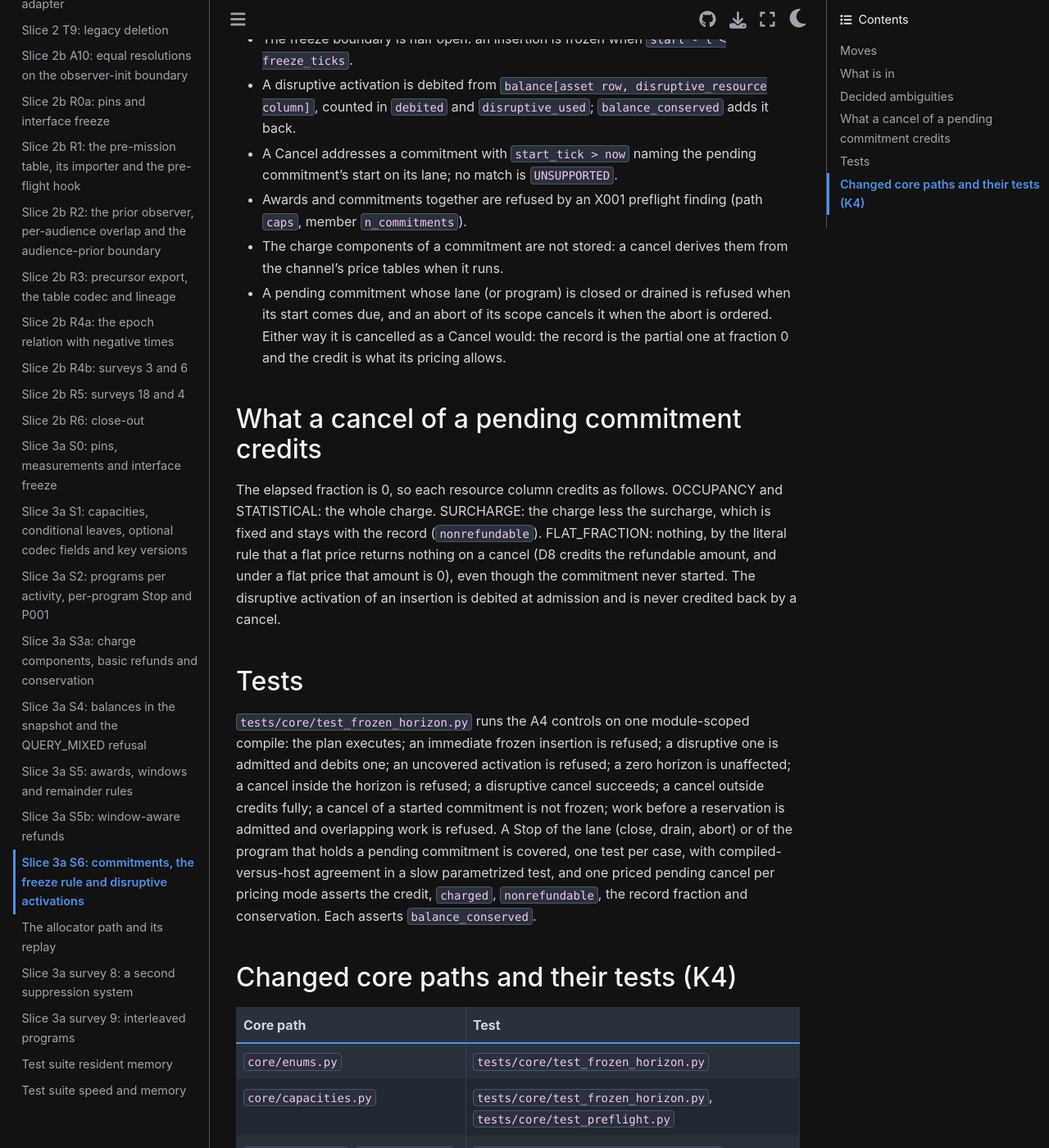
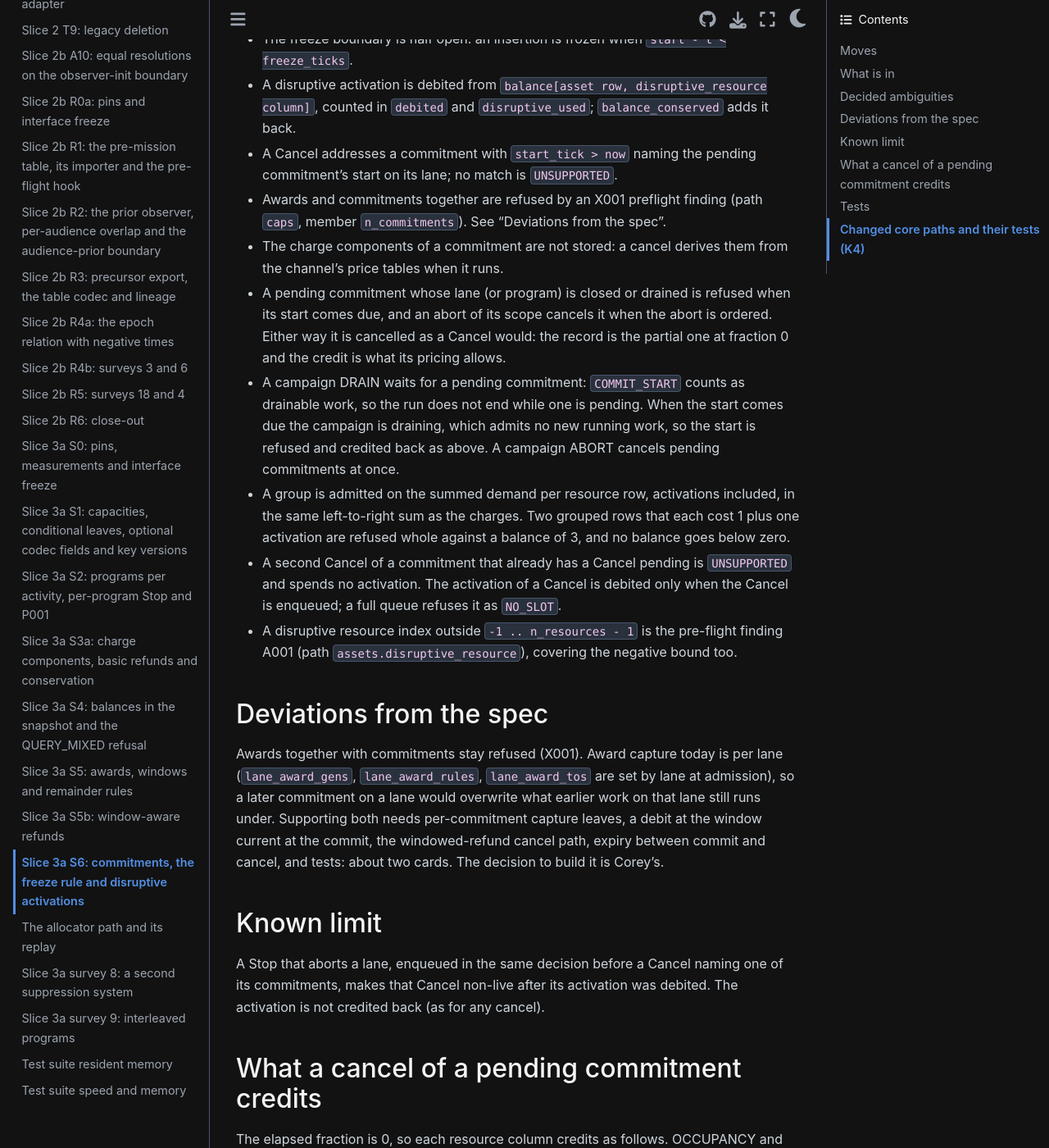
Before and after one commit to CoreySpohn/spaceodyssey, a Sphinx documentation site: the page built from docs/changes/slice-3a-s6.md, in a window 1280 px wide and 1400 px high, scrolled down 981 px. Shown: the whole window at 82% size. Built offline with Sphinx 7.4.7 and the Sphinx Book theme 1.1.4, drawn with Linux system fonts in a browser that asks for light colours; pages that are not in the unit, such as notebooks, are missing from menus; some of the changed text lies outside the part shown.

Commit message:
test(core): S6 review round 2 coverage, drain and deviation notes

```diff
--- a/docs/changes/slice-3a-s6.md
+++ b/docs/changes/slice-3a-s6.md
@@ -36,13 +36,40 @@ pinned digest, fingerprint, FAULT fixture or corpus hash changes.
 - A Cancel addresses a commitment with `start_tick > now` naming the pending commitment's
   start on its lane; no match is `UNSUPPORTED`.
 - Awards and commitments together are refused by an X001 preflight finding (path `caps`,
-  member `n_commitments`).
+  member `n_commitments`). See "Deviations from the spec".
 - The charge components of a commitment are not stored: a cancel derives them from the
   channel's price tables when it runs.
 - A pending commitment whose lane (or program) is closed or drained is refused when its
   start comes due, and an abort of its scope cancels it when the abort is ordered. Either
   way it is cancelled as a Cancel would: the record is the partial one at fraction 0 and
   the credit is what its pricing allows.
+- A campaign DRAIN waits for a pending commitment: `COMMIT_START` counts as drainable work,
+  so the run does not end while one is pending. When the start comes due the campaign is
+  draining, which admits no new running work, so the start is refused and credited back as
+  above. A campaign ABORT cancels pending commitments at once.
+- A group is admitted on the summed demand per resource row, activations included, in the same
+  left-to-right sum as the charges. Two grouped rows that each cost 1 plus one activation are
+  refused whole against a balance of 3, and no balance goes below zero.
+- A second Cancel of a commitment that already has a Cancel pending is `UNSUPPORTED` and spends
+  no activation. The activation of a Cancel is debited only when the Cancel is enqueued; a
+  full queue refuses it as `NO_SLOT`.
+- A disruptive resource index outside `-1 .. n_resources - 1` is the pre-flight finding A001
+  (path `assets.disruptive_resource`), covering the negative bound too.
+
+## Deviations from the spec
+
+Awards together with commitments stay refused (X001). Award capture today is per lane
+(`lane_award_gens`, `lane_award_rules`, `lane_award_tos` are set by lane at admission), so a
+later commitment on a lane would overwrite what earlier work on that lane still runs under.
+Supporting both needs per-commitment capture leaves, a debit at the window current at the
+commit, the windowed-refund cancel path, expiry between commit and cancel, and tests: about
+two cards. The decision to build it is Corey's.
+
+## Known limit
+
+A Stop that aborts a lane, enqueued in the same decision before a Cancel naming one of its
+commitments, makes that Cancel non-live after its activation was debited. The activation is
+not credited back (as for any cancel).
 
 ## What a cancel of a pending commitment credits
 
@@ -64,7 +91,11 @@ overlapping work is refused. A Stop of the lane (close, drain, abort) or of the
 holds a pending commitment is covered, one test per case, with compiled-versus-host
 agreement in a slow parametrized test, and one priced pending cancel per pricing mode
 asserts the credit, `charged`, `nonrefundable`, the record fraction and conservation.
-Each asserts `balance_conserved`.
+A campaign drain and abort, the group and Cancel overdraw cases, the slot capacity (a table of
+one row), the horizon boundary (a start exactly one horizon away is not an insertion) and a
+request during a running commitment are covered the same way. Each asserts conservation and
+that no balance is negative. The mutants of `h_commit_start` (lane busy until the end),
+`_frozen` (`<` to `<=`) and `_group_code` (room over free slots) each fail one of these tests.
 
 ## Changed core paths and their tests (K4)
 
@@ -74,8 +105,9 @@ Each asserts `balance_conserved`.
 | `core/capacities.py` | `tests/core/test_frozen_horizon.py`, `tests/core/test_preflight.py` |
 | `core/ledger.py`, `core/carry.py` | `tests/codec/test_optional_fields.py`, `tests/core/test_frozen_horizon.py` |
 | `core/snapshot.py` | `tests/codec/test_optional_fields.py`, `tests/core/test_frozen_horizon.py` |
-| `core/executors/base.py` | `tests/codec/test_optional_fields.py` |
-| `core/transaction.py` | `tests/core/test_frozen_horizon.py` |
+| `core/executors/base.py` | `tests/codec/test_optional_fields.py`, `tests/core/test_canonical_fields.py`, `tests/core/mutants.py` |
+| `core/transaction.py` (group demand, cancel dedupe, slots) | `tests/core/test_frozen_horizon.py` |
+| `core/transaction.py`, `core/handlers.py` (`advance` drain, `h_commit_start`, `h_stop`) | `tests/core/test_frozen_horizon.py` |
 | `core/handlers.py` | `tests/core/test_frozen_horizon.py`, `tests/core/test_program_size.py` |
 | `core/conformance/invariants.py` | `tests/core/test_frozen_horizon.py` |
-| `core/preflight/checks.py` | `tests/core/test_preflight.py`, `tests/codec/test_preflight_json.py` |
+| `core/preflight/checks.py`, `core/preflight/findings.py` (A001) | `tests/core/test_preflight.py`, `tests/codec/test_preflight_json.py` |
```
Also changed, not shown: 2 other files.
